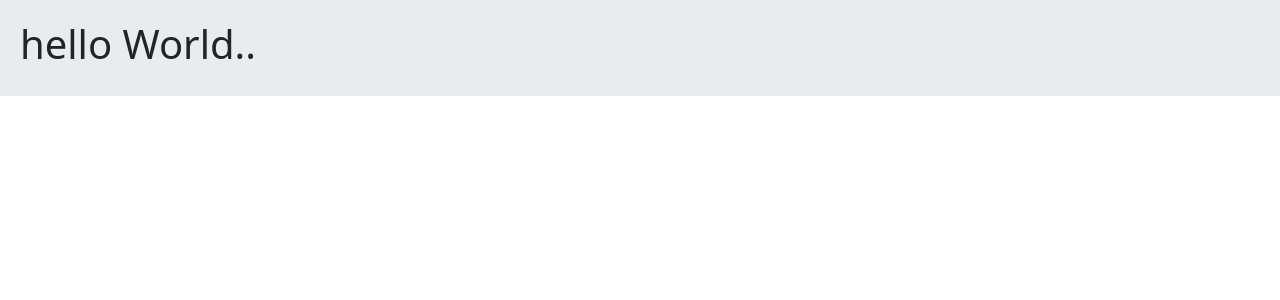
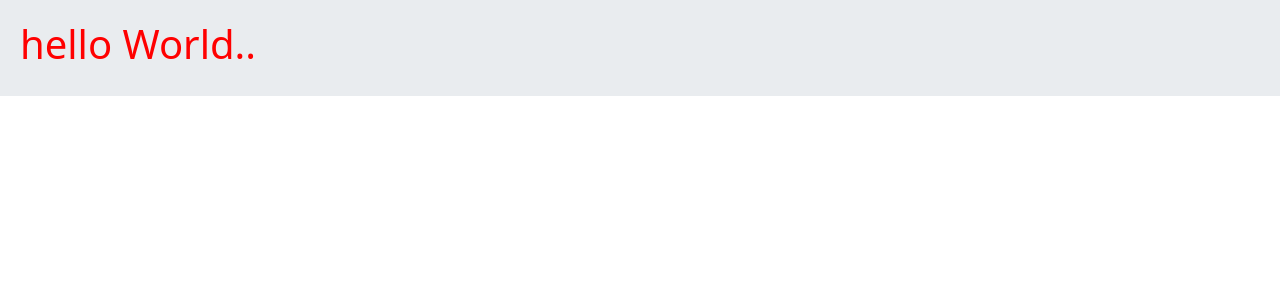
Before and after one commit to erfansafarzad7/Django-Shop, a Django app: template home/templates/home/index.html in a window 1280 px wide. Shown: the part 56-356 px from the top of the page. Run offline with Django 4.2, Linux system fonts and the light colour scheme; the template is opened without the code that fills it, so the values that code supplies are empty; parts of the project's set-up code (start-up, migrations or seed data) failed here and were passed over.

Commit message:
static-files

```diff
--- a/S/settings.py
+++ b/S/settings.py
@@ -118,6 +118,9 @@ USE_TZ = True
 # https://docs.djangoproject.com/en/4.1/howto/static-files/
 
 STATIC_URL = 'static/'
+STATICFILES_DIRS = [
+    BASE_DIR / 'static'
+]
 
 # Default primary key field type
 # https://docs.djangoproject.com/en/4.1/ref/settings/#default-auto-field
--- /dev/null
+++ b/home/static/home/css/home.css
@@ -0,0 +1,3 @@
+h1{
+    color:red;
+}
--- a/home/templates/home/index.html
+++ b/home/templates/home/index.html
@@ -1,5 +1,7 @@
 {% extends 'base.html' %}
+{% load static %}
 
+    {% block header %} <link rel="stylesheet" href="{% static 'home/css/home.css' %}"> {% endblock %}
 
     {% block content %}
         <h1>hello World..</h1>
--- /dev/null
+++ b/static/css/base.css
@@ -0,0 +1,5 @@
+.jumbotron{
+    padding: 20px;
+    margin-bottom: 20px;
+    background-color: #e9ecef;
+}
--- a/templates/base.html
+++ b/templates/base.html
@@ -1,3 +1,4 @@
+{% load static %}
 <!DOCTYPE html>
 <html lang="en">
 <head>
@@ -5,13 +6,8 @@
     <title>Base</title>
     <!--  Bootstrap  -->
     <link href="https://cdn.jsdelivr.net/npm/bootstrap@5.2.1/dist/css/bootstrap.min.css" rel="stylesheet" integrity="sha384-iYQeCzEYFbKjA/T2uDLTpkwGzCiq6soy8tYaI1GyVh/UjpbCx/TYkiZhlZB6+fzT" crossorigin="anonymous">
-    <style>
-        .jumbotron{
-            padding: 20px;
-            margin-bottom: 20px;
-            background-color: #e9ecef;
-        }
-    </style>
+    <link rel="stylesheet" href="{% static 'css/base.css' %}">
+    {% block header %}  {% endblock %}
 </head>
 <body>
     {% include 'inc/navbar.html' %}
```
